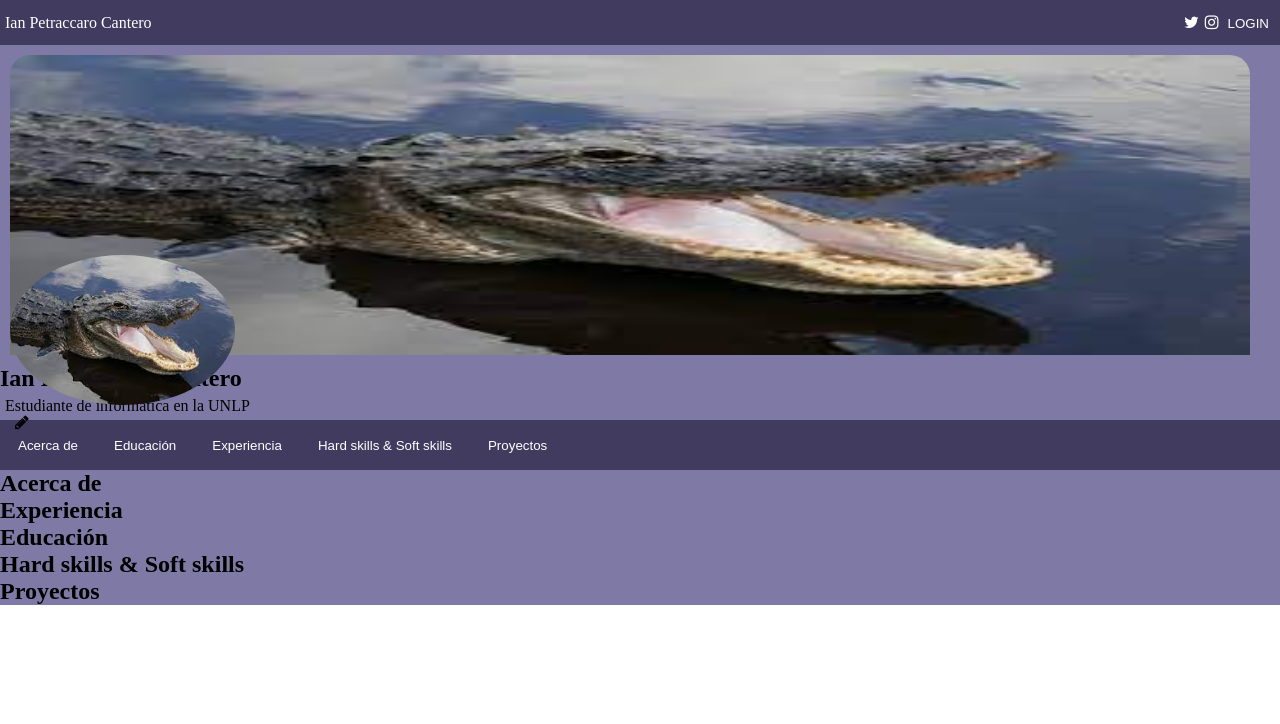
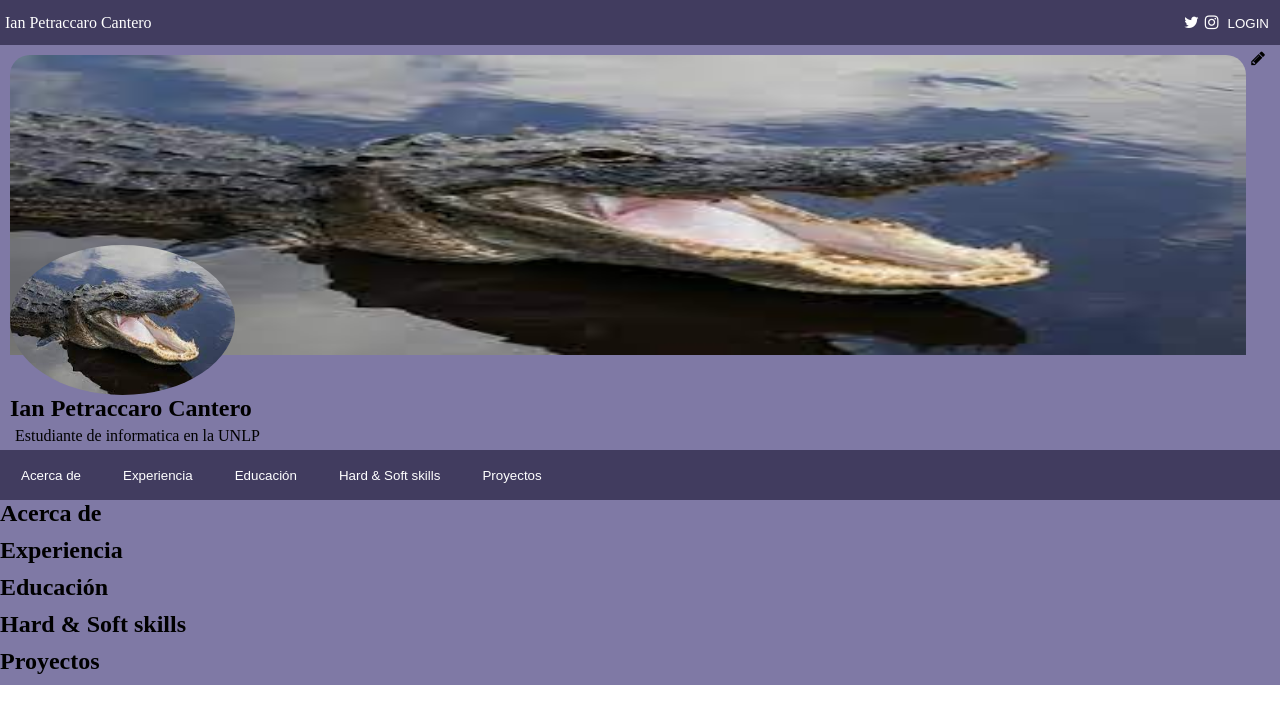
Before and after one commit to Sectusius/Portfolio-Frontend, an Angular app: page / in a window 1280 px wide. Shown: the top 724 px of the page. Built offline with nearby package versions, Linux system fonts and the light colour scheme.

Commit message:
Init portfolio

```diff
--- a/src/app/app.component.css
+++ b/src/app/app.component.css
@@ -22,14 +22,14 @@ a, a:visited, a:hover, a:active{
 }
 .profile-background{
     display: flex;
-    margin: 10px;
+    margin: 0px 10px 10px 10px;
     justify-items: center;
     justify-content: center;
     align-content: center;
     position: relative;
-    float:left;
 }
 img.background-pic{
+    margin: 10px 0px 0px 0px;
     border-top-left-radius: 20px;
     border-top-right-radius: 20px;
     height: 300px;
@@ -38,11 +38,13 @@ img.background-pic{
 .profile-picture{
     margin: 10px;
     padding: 200px 0 0 0;
-    position: absolute;
 }
 img.profile-pic{
     height: 150px;
     border-radius: 50%;
+    position: absolute;
+    top: 200px;
+    left: 0px;
 }
 .login-button{
     background-color: transparent;
@@ -78,19 +80,23 @@ img.profile-pic{
 p{
     padding: 5px;
 }
-.acerca_de{
+#acerca_de{
 
 }
-.proyectos{
+#proyectos{
 }
-.experiencia{
+#experiencia{
 
 }
-.educacion{
+#educacion{
 
 }
-.hard_soft_skills{
+#hard_soft_skills{
 
+}
+.profile_text{
+    margin-top: 40px;
+    margin-left: 10px;
 }
 main{
     font: bold;
--- a/src/app/app.component.html
+++ b/src/app/app.component.html
@@ -17,28 +17,34 @@
 </header>
 <body>
     <div class="profile-background">
-            <img class=background-pic src="assets/Images/gator.jpg">
-    </div>
-    <div class="profile-picture">
+      <img class=background-pic src="assets/Images/gator.jpg">
       <img class="profile-pic" src="assets/Images/gator.jpg">
       <p class="edit-profile-button"><i class="fa fa-pencil"></i></p>
     </div>
+        <div class="profile_text">
         <h2>
             Ian Petraccaro Cantero
         </h2>
         <p>
             Estudiante de informatica en la UNLP
         </p>
+        </div>
         <div class="navegation-header">
-            <button class="navegation-button">Acerca de</button>
-            <button class="navegation-button">Educación</button>
-            <button class="navegation-button">Experiencia</button>
-            <button class="navegation-button">Hard skills & Soft skills</button>
-            <button class="navegation-button">Proyectos</button>
+            <a href="#acerca_de"><button class="navegation-button">Acerca de</button></a>
+            <a href="#experiencia"><button class="navegation-button">Experiencia</button></a>
+            <a href="#educacion"><button class="navegation-button">Educación</button></a>
+            <a href="#hard_soft_skills"><button class="navegation-button">Hard & Soft skills</button></a>
+            <a href="#proyectos"><button class="navegation-button">Proyectos</button></a>
         </div>
-        <h2 class="acerca_de">Acerca de</h2>
-        <h2 class="experiencia">Experiencia</h2>
-        <h2 class="educacion">Educación</h2>
-        <h2 class="hard_soft_skills">Hard skills & Soft skills</h2>
-        <h2 class="proyectos">Proyectos</h2>
+        <h2 id="acerca_de">Acerca de</h2>
+        <p></p>
+        <h2 id="experiencia">Experiencia</h2>
+        <p></p>
+        <h2 id="educacion">Educación</h2>
+        <p></p>
+        <h2 id="hard_soft_skills">Hard & Soft skills</h2>
+        <p></p>
+        <h2 id="proyectos">Proyectos</h2>
+        <p></p>
+
 </body>
```
Also changed, not shown: 3 other files (tests, documents, lock files or other folders).
